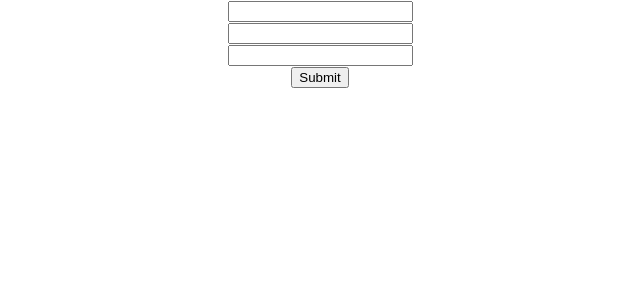
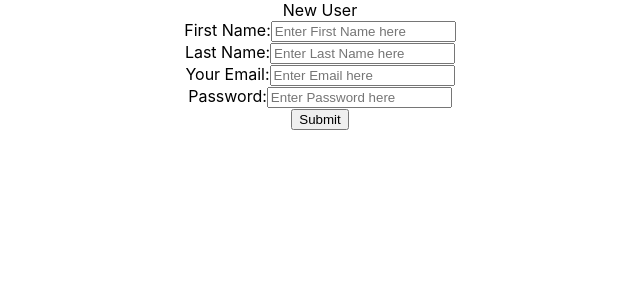
Before and after one commit to BUILD-WEEKS-SLEEP-TRACKER/react, a React (Create React App) app: page / in a window 1280 px wide. Shown: the top 300 px of the page, without its empty margins (320-960 px from the left). Built offline with nearby package versions, Linux system fonts and the light colour scheme.

Commit message:
added required fields

```diff
--- a/src/Components/Form.js
+++ b/src/Components/Form.js
@@ -5,9 +5,10 @@ class Form extends Component{
     constructor(props){
     super(props)
     this.state={
-        userId:'',
-        title:'',
-        body:''
+        firstName:'',
+        lastName:'',
+        email:'',
+        password:'',
     }
 }
 changeHandler=(e) =>{
@@ -22,24 +23,37 @@ submitHandler = e =>{
         console.log(response)
     })
     .catch(error=>{
-        console.log("something went wrong", error)
+        console.log("Data didn't post", error)
     })
 }
     render(){
-        const {userId, title, body} =this.state
+        const {firstName, lastName, email, password} =this.state
         return(
             <div>
                 <form onSubmit={this.submitHandler}>
+                    <label>New User </label>
+
                     <div>
-                    <input type="text" name="userId" value={userId} onChange={this.changeHandler}/>
+                        <label>First Name:
+                            <input type="text" name="firstName" value={firstName} onChange={this.changeHandler} placeholder="Enter First Name here"/>
+                        </label>
                     </div>
 
                     <div>
-                    <input type="text" name="title"value={title} onChange={this.changeHandler}/>
+                        <label>Last Name:
+                            <input type="text" name="lastName"value={lastName} onChange={this.changeHandler} placeholder="Enter Last Name here"/>
+                        </label>
+                    </div>
+                    <div>
+                        <label>Your Email:
+                            <input type="text" name="email"value={email} onChange={this.changeHandler} placeholder="Enter Email here"/>
+                        </label>
                     </div>
 
                     <div>
-                    <input type="text" name="body"value={body} onChange={this.changeHandler}/>
+                        <label>Password:
+                            <input type="text" name="password"value={password} onChange={this.changeHandler} placeholder="Enter Password here"/>
+                        </label>
                     </div>
 
                 <button type="submit">Submit</button>
```
